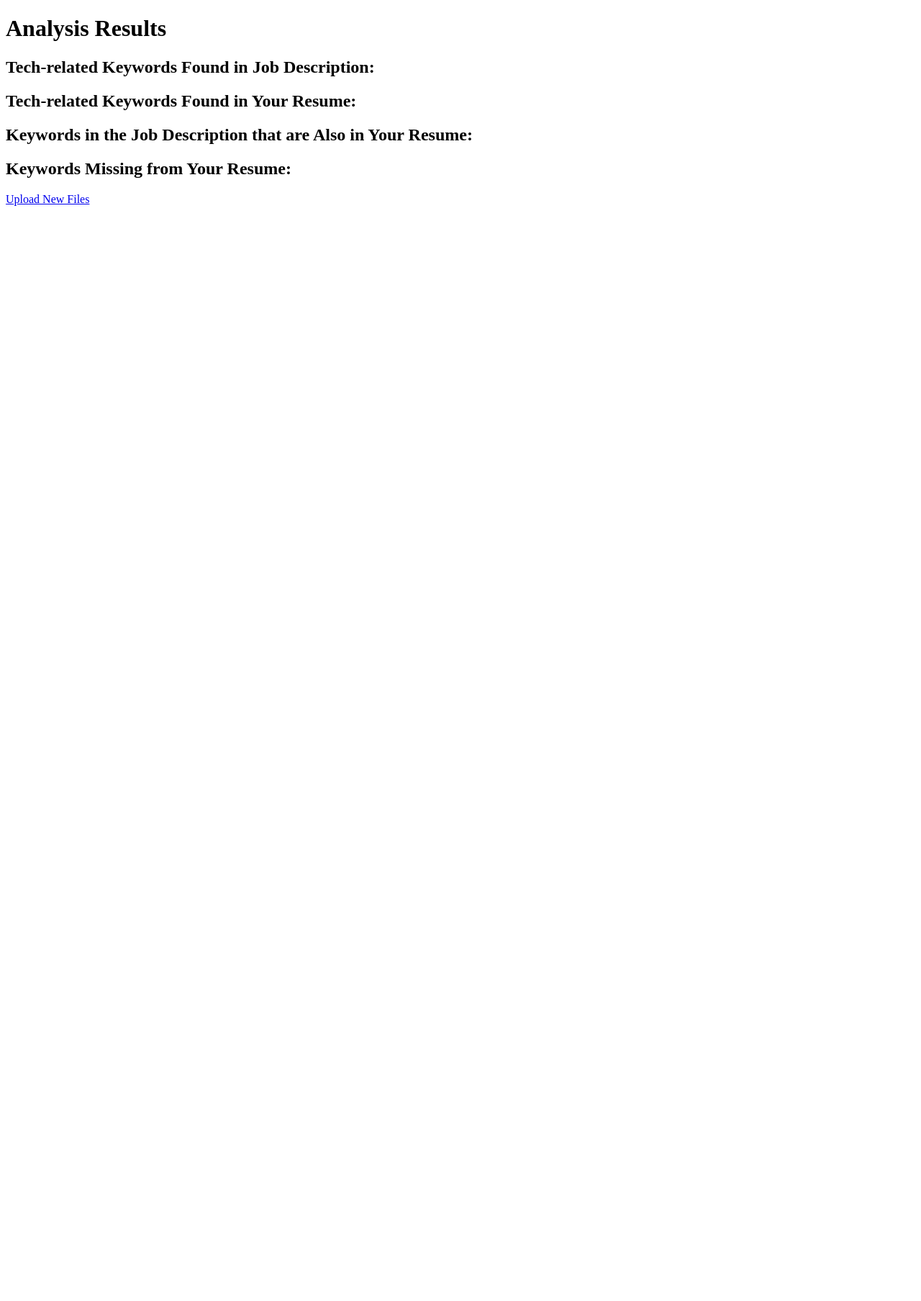
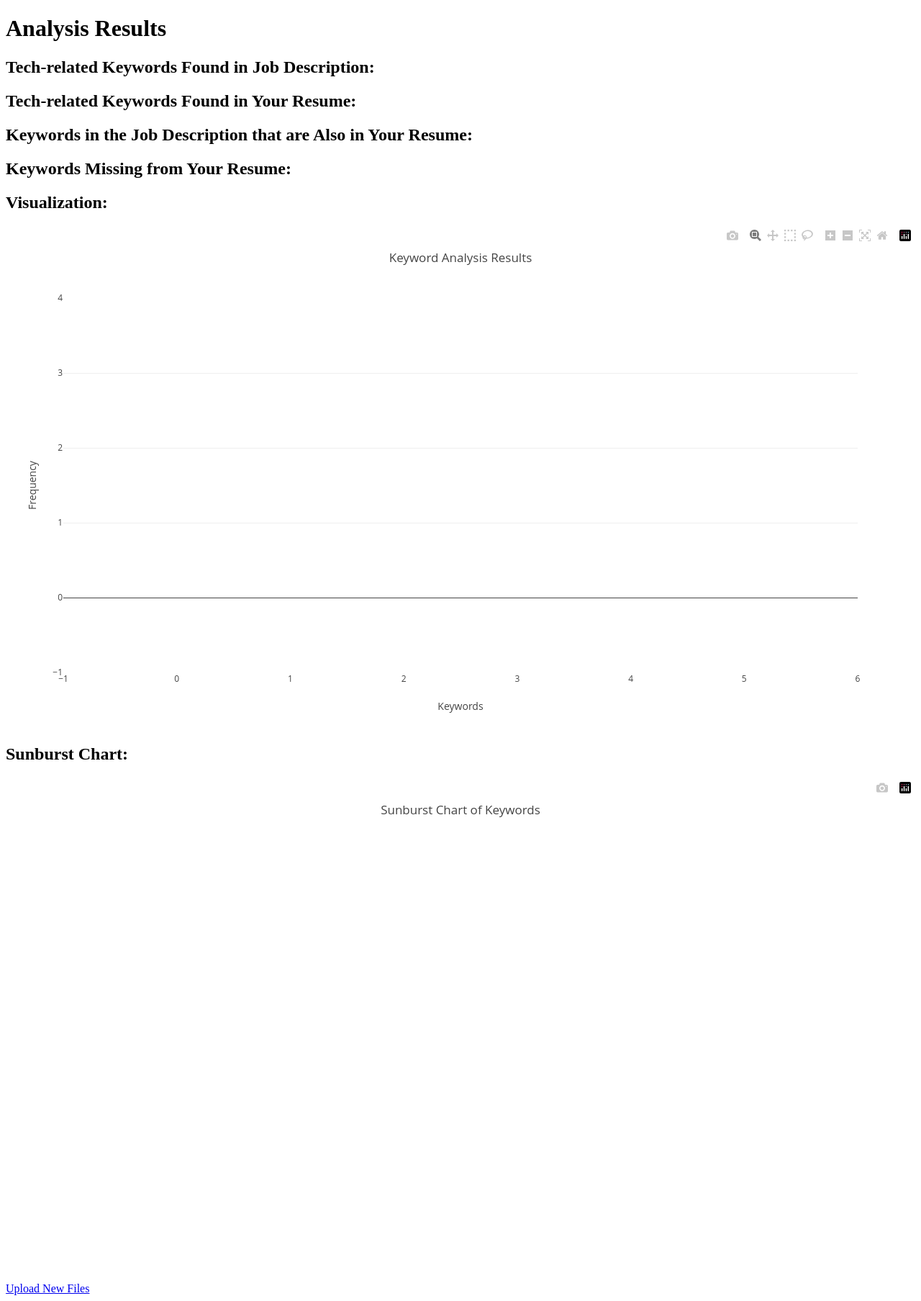
Before and after one commit to ngolebiewski/keywordify, a Flask app: template templates/results.html in a window 1280 px wide. Shown: the whole page at 72% size. Before the commit the page ends 800 px from the top, so only its background shows below. Run offline with Flask 3, Linux system fonts and the light colour scheme; the template is opened without the code that fills it, so the values that code supplies are empty; some libraries are stand-ins or nearby versions.

Commit message:
add plotly graphs for visualization

```diff
--- a/app.py
+++ b/app.py
@@ -37,7 +37,7 @@ def extract_tech_keywords(job_description):
         'Docker', 'EC2', 'Elasticsearch', 'Electron', 'Express', 'Express.js', 'FastAPI', 'Figma', 'Firebase',
         'Flask', 'Frameworks', 'Front-end Development', 'Full Stack', 'Game Engine', 'GCP', 'Git', 'GitHub',
         'GraphQL', 'GULP', 'Hadoop', 'HTML', 'Java', 'JavaScript', 'Jenkins', 'Jira', 'Keras',
-        'Kotlin', 'Kubernetes', 'Linux', 'Machine Learning', 'Material UI', 'Matplotlib', 'MongoDB',
+        'Kotlin', 'Kubernetes', 'Linux', 'Machine Learning', 'Material UI', 'Matplotlib', 'MongoDB', 'modern frameworks',
         'MVVM with LiveData and Data Binding', 'MySQL', 'Node', 'Node.js', 'NoSQL',
         'NoSQL Databases', 'NumPy', 'OAuth', 'pandas', 'Phaser', 'Phaser3', 'Photoshop', 'PHP',
         'Poetry', 'Postgres', 'PostgreSQL', 'Prisma ORM', 'Problem-solving', 'p5.js', 'PyTest', 'Pyramid',
--- a/templates/results.html
+++ b/templates/results.html
@@ -25,16 +26,137 @@
     <h2>Keywords in the Job Description that are Also in Your Resume:</h2>
     <ul>
         {% for keyword, count in matched_keywords.items() %}
-            <li>{{ keyword }}: {{ count }}</li>
+            <li style="color: green;">{{ keyword }}: {{ count }}</li>
         {% endfor %}
     </ul>
 
     <h2>Keywords Missing from Your Resume:</h2>
     <ul>
         {% for keyword, count in missing_keywords.items() %}
-            <li>{{ keyword }}: {{ count }}</li>
+            <li style="color: red;">{{ keyword }}: {{ count }}</li>
         {% endfor %}
     </ul>
+
+    <h2>Visualization:</h2>
+    <div id="bar-chart" style="width: 100%; height: 700px;"></div>
+
+    <h2>Sunburst Chart:</h2>
+    <div id="sunburst-chart" style="width: 100%; height: 700px;"></div>
+
+    <script>
+        // Debugging: Log the data to the console
+        console.log('Job Keywords:', {{ job_keywords | tojson }});
+        console.log('Matched Keywords:', {{ matched_keywords | tojson }});
+        console.log('Missing Keywords:', {{ missing_keywords | tojson }});
+
+        var jobKeywords = {{ job_keywords | tojson }};
+        var matchedKeywords = {{ matched_keywords | tojson }};
+        var missingKeywords = {{ missing_keywords | tojson }};
+
+        var jobKeywordsData = Object.keys(jobKeywords).map(function(key) {
+            return { keyword: key, count: jobKeywords[key] };
+        });
+
+        var matchedKeywordsData = Object.keys(matchedKeywords).map(function(key) {
+            return { keyword: key, count: matchedKeywords[key] };
+        });
+
+        var missingKeywordsData = Object.keys(missingKeywords).map(function(key) {
+            return { keyword: key, count: -missingKeywords[key] };
+        });
+
+        var trace1 = {
+            x: jobKeywordsData.map(d => d.keyword),
+            y: jobKeywordsData.map(d => d.count),
+            type: 'bar',
+            name: 'Job Description Keywords',
+            marker: { color: 'gray' }
+        };
+
+        var trace2 = {
+            x: matchedKeywordsData.map(d => d.keyword),
+            y: matchedKeywordsData.map(d => d.count),
+            type: 'bar',
+            name: 'Matched Keywords',
+            marker: { color: 'green' }
+        };
+
+        var trace3 = {
+            x: missingKeywordsData.map(d => d.keyword),
+            y: missingKeywordsData.map(d => d.count),
+            type: 'bar',
+            name: 'Missing Keywords',
+            marker: { color: 'red' }
+        };
+
+        var data = [trace1, trace2, trace3];
+
+        var layout = {
+            barmode: 'group',
+            title: 'Keyword Analysis Results',
+            xaxis: { title: 'Keywords' },
+            yaxis: { title: 'Frequency' },
+            height: 700
+        };
+
+        Plotly.newPlot('bar-chart', data, layout);
+
+        // Create Sunburst chart data
+        var labels = [];
+        var parents = [];
+        var values = [];
+
+        // Add Job Description Keywords
+        labels.push('Job Description Keywords');
+        values.push(Object.values(jobKeywords).reduce((a, b) => a + b, 0)); // Total count
+        parents.push('');
+
+        Object.keys(jobKeywords).forEach(keyword => {
+            labels.push(keyword);
+            values.push(jobKeywords[keyword]);
+            parents.push('Job Description Keywords');
+        });
+
+        // Add Matched Keywords
+        labels.push('Matched Keywords');
+        values.push(Object.values(matchedKeywords).reduce((a, b) => a + b, 0)); // Total count
+        parents.push('');
+
+        Object.keys(matchedKeywords).forEach(keyword => {
+            labels.push(keyword);
+            values.push(matchedKeywords[keyword]);
+            parents.push('Matched Keywords');
+        });
+
+        // Add Missing Keywords
+        labels.push('Missing Keywords');
+        values.push(Object.values(missingKeywords).reduce((a, b) => a + b, 0)); // Total count
+        parents.push('');
+
+        Object.keys(missingKeywords).forEach(keyword => {
+            labels.push(keyword);
+            values.push(missingKeywords[keyword]);
+            parents.push('Missing Keywords');
+        });
+
+        var sunburstData = [{
+            type: 'sunburst',
+            labels: labels,
+            parents: parents,
+            values: values,
+            branchvalues: 'total',
+            marker: {
+                colors: ['#ff9999', '#66b3ff', '#99ff99', '#ffcc99', '#c2c2f0', '#ffb3e6', '#c2f0c2', '#ff6666']
+            }
+        }];
+
+        var sunburstLayout = {
+            title: 'Sunburst Chart of Keywords',
+            height: 700
+        };
+
+        Plotly.newPlot('sunburst-chart', sunburstData, sunburstLayout);
+    </script>
 
     <a href="/">Upload New Files</a>
 </body>
```
Also changed, not shown: other parts of templates/results.html (+1 -0 lines), 1 other file.
